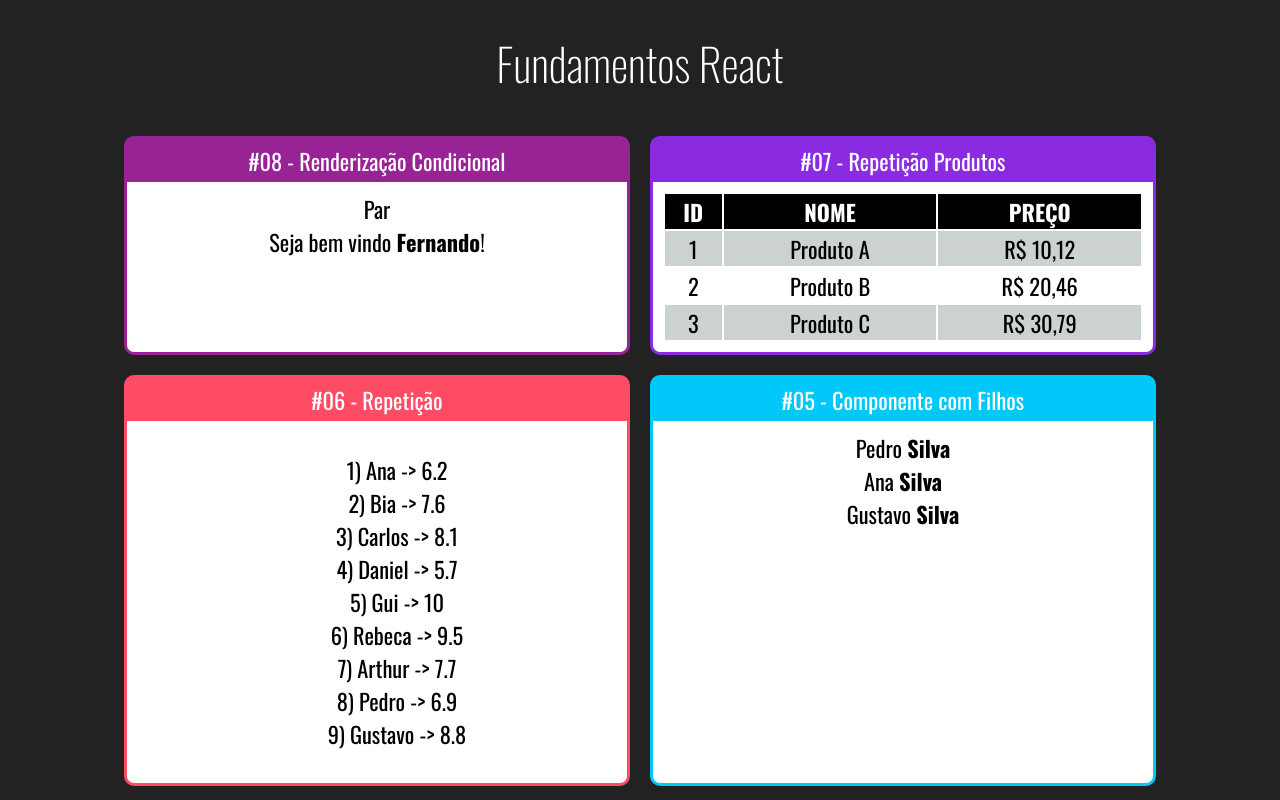
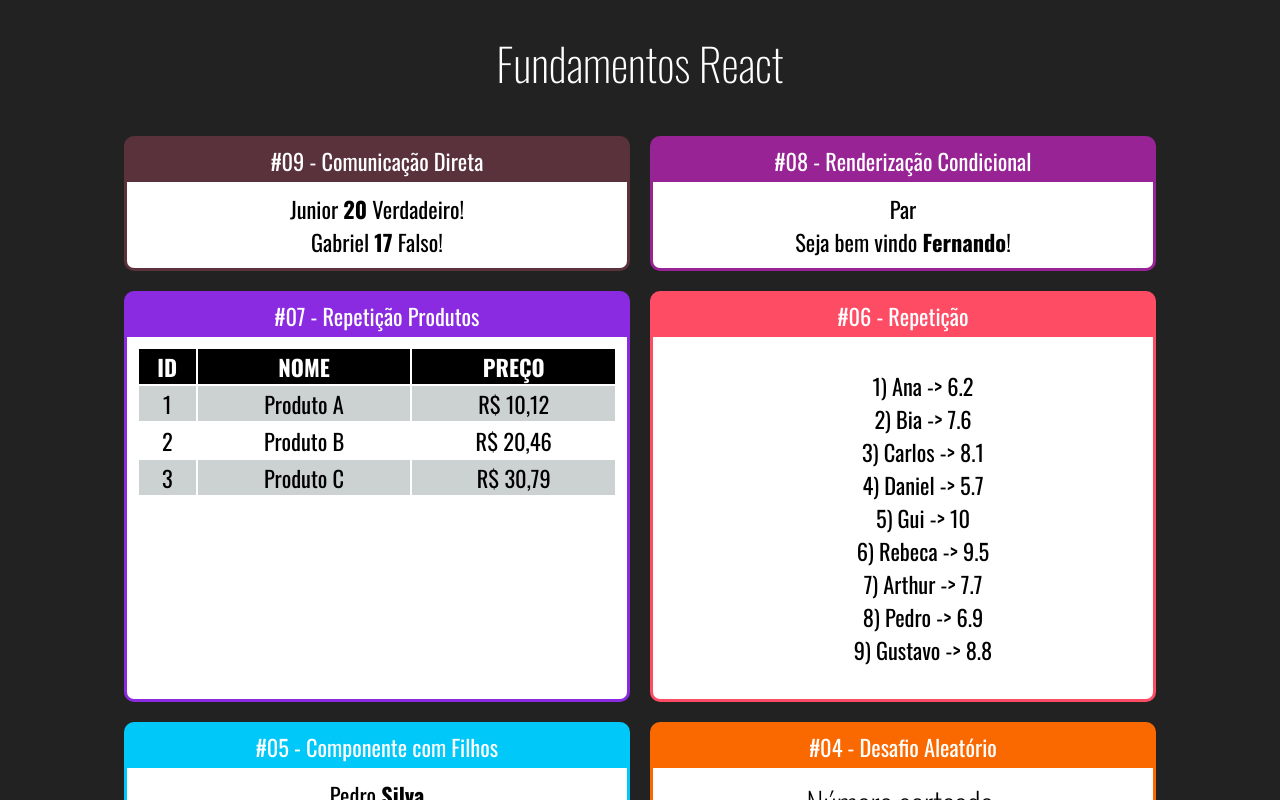
Before and after one commit to pedrohsbatista/Fundamentos-React, a React (Create React App) app: page / in a window 1280 px wide. Shown: the top 800 px of the page. Built offline with nearby package versions, Linux system fonts and the light colour scheme.

Commit message:
Comunicação Direta

```diff
--- a/src/App.jsx
+++ b/src/App.jsx
@@ -1,6 +1,7 @@
 import './App.css';
 import React from 'react'
 
+import DiretaPai from './components/comunicacao/DiretaPai';
 import UsuarioInfo from './components/condicional/UsuarioInfo';
 import ParOuImpar from './components/condicional/ParOuImpar';
 import TabelaProdutos from './components/repeticao/TabelaProdutos';
@@ -34,6 +35,9 @@
         <h1>Fundamentos React</h1>
 
         <div className="Cards">
+            <Card titulo="#09 - Comunicação Direta" color="#59323C">
+                <DiretaPai></DiretaPai>
+            </Card>
             <Card titulo="#08 - Renderização Condicional" color="#982395">
                 <ParOuImpar numero={4}/>
                 <UsuarioInfo usuario={{ nome: "Fernando" }} />
--- /dev/null
+++ b/src/components/comunicacao/DiretaFilho.jsx
@@ -0,0 +1,11 @@
+import React from "react";
+
+export default props => {
+    return (
+        <div>
+            <span>{props.nome} </span>
+            <span><strong>{props.idade}</strong> </span>
+            <span>{props.nerd ? 'Verdadeiro' : "Falso"}!</span>
+        </div>
+    )
+}
--- /dev/null
+++ b/src/components/comunicacao/DiretaPai.jsx
@@ -0,0 +1,15 @@
+import React from "react";
+import DiretaFilho from "./DiretaFilho";
+
+export default props => {
+    return (
+        <div>
+            <DiretaFilho nome="Junior"
+                         idade={20}
+                         nerd={true} />
+            <DiretaFilho nome="Gabriel"
+                         idade={17}
+                         nerd={false} />
+        </div>
+    )
+}
```
